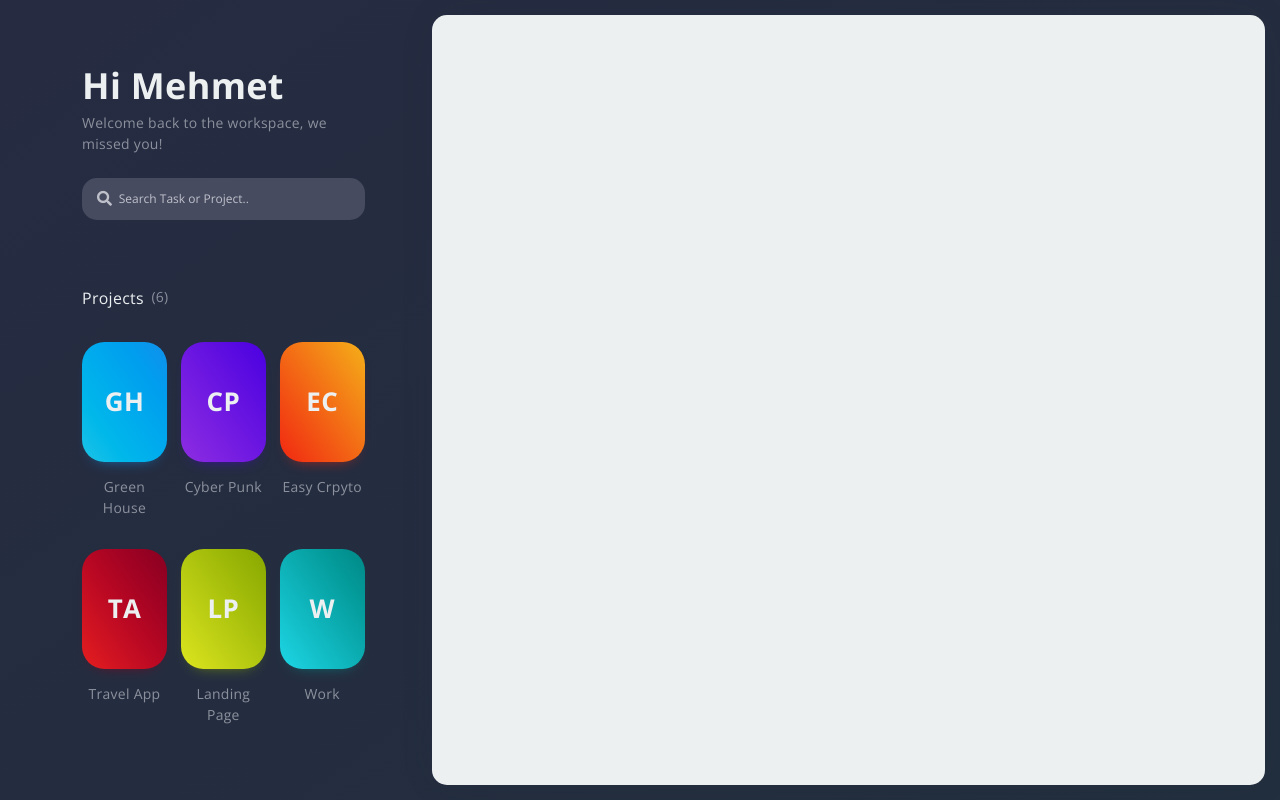
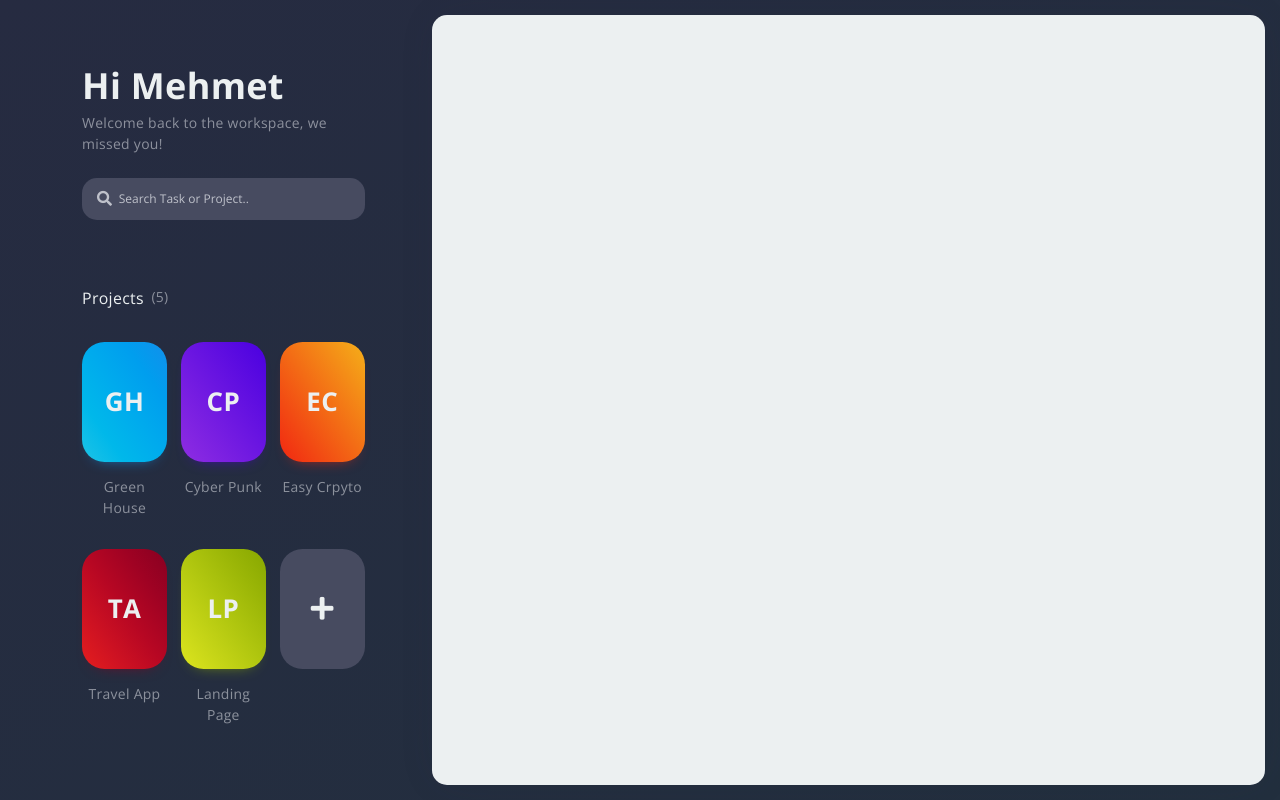
Before and after one commit to mehmetpekcan/todo-app, a Vue app: page / in a window 1280 px wide. Built offline with nearby package versions, Linux system fonts and the light colour scheme.

Commit message:
New Project Card component created and designed

```diff
--- /dev/null
+++ b/src/components/NewProjectCard.vue
@@ -0,0 +1,63 @@
+<template>
+  <div>
+    <a-modal v-model="isNewProject" :footer="null" :closable="false">
+      <a-form :form="form">
+        <a-form-item label="Project Name:">
+          <a-input v-decorator="['project_name', { rules: [{ required: true, message: 'Please enter a project name '}]}]" />
+        </a-form-item>
+        <a-form-item label="Project Shortname:">
+          <a-input v-decorator="['project_shortname', { rules: [{ required: true, message: 'Please enter project shortname '}]}]" />
+        </a-form-item>
+        <a-form-item label="Project Description:">
+          <a-textarea v-decorator="['project_description', { rules: [{ required: true, message: 'Please enter the project description '}]}]" :rows="3" />
+        </a-form-item>
+        <a-button @click="submitNewProject" size="large" type="primary" block>Create Project</a-button>
+      </a-form>
+    </a-modal>
+    <div
+      class="project--card-wrapper d-flex flex-column aling-items-center justify-content-center text-center"
+      @click="isNewProject = true"
+      >
+      <div class="project--card d-flex align-items-center justify-content-center">
+        <i class="fas fa-plus font-weight-bold font-size-28"></i>
+      </div>
+    </div>
+  </div>
+</template>
+
+<script>
+export default {
+  data() {
+    return {
+      isNewProject: false
+    }
+  },
+  methods: {
+    submitNewProject() {
+      this.form.validateFields((err, values) => {
+        if (!err) {
+          console.log("submit", values)
+        }
+      })
+    }
+  },
+  created() {
+    this.form = this.$form.createForm(this)
+  }
+}
+</script>
+
+<style lang="scss" scoped>
+@import "@/assets/styles/mixins.scss";
+
+.project--card-wrapper {
+  cursor: pointer;
+
+  .project--card {
+    background: $dark-gray;
+    height: 8rem;
+    color: $white;
+    border-radius: 1.5rem;
+  }
+}
+</style>
--- a/src/layouts/Home.vue
+++ b/src/layouts/Home.vue
@@ -16,6 +16,9 @@
               <div class="d-flex flex-wrap justify-content-between">
                 <div v-for="(item, key) in mockCards" :key="key" class="my-3" style="width: 30%;">
                   <project-card :project="item" />
+                </div>
+                <div class="my-3" style="width: 30%;">
+                  <new-project-card />
                 </div>
               </div>
             </div>
@@ -38,6 +41,7 @@
 <script>
 import SearchBar from "@/components/SearchBar"
 import ProjectCard from "@/components/ProjectCard"
+import NewProjectCard from "@/components/NewProjectCard"
 
 export default {
   data() {
@@ -73,16 +77,10 @@ export default {
           name: "Landing Page",
           shorthand: "LP",
         },
-        {
-          key: 6,
-          slug: "work",
-          name: "Work",
-          shorthand: "W",
-        },
       ]
     }
   },
-  components: { SearchBar, ProjectCard }
+  components: { SearchBar, ProjectCard, NewProjectCard }
 }
 </script>
 
```
